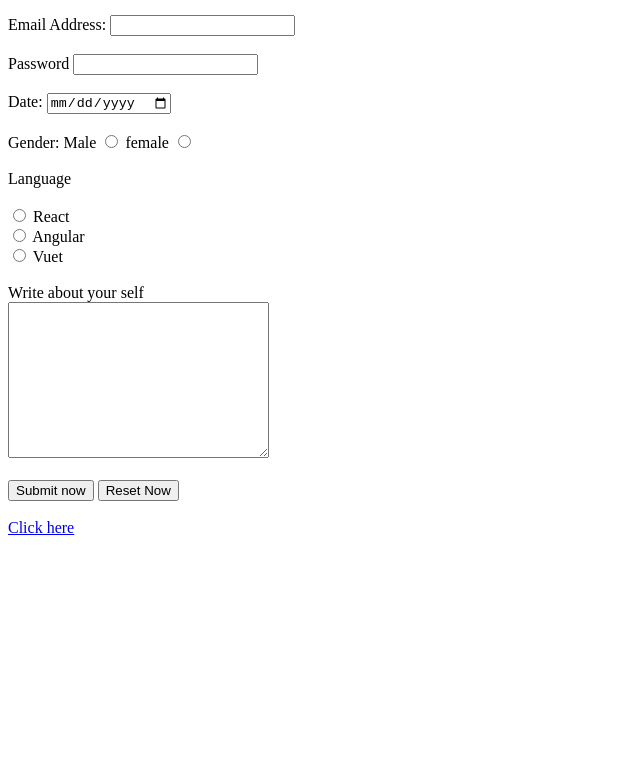
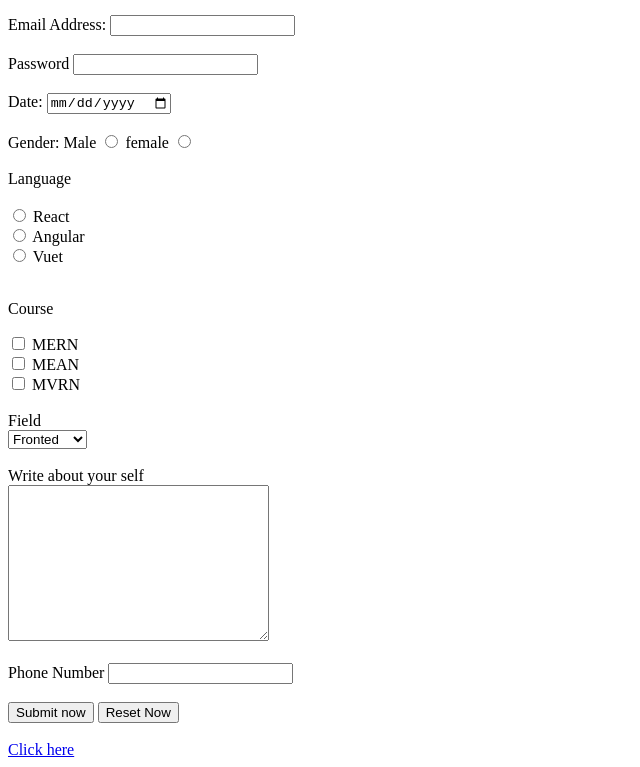
Before and after one commit to sakibhasan123/form, a plain HTML site: page index.html in a window 1280 px wide. Shown: the part 104-871 px from the top of the page, without its empty margins (0-640 px from the left). Before the commit the page ends 800 px from the top, so only its background shows below. Drawn offline with Linux system fonts and the light colour scheme.

Commit message:
Update index.html

```diff
--- a/index.html
+++ b/index.html
@@ -37,11 +37,29 @@
   <label for="Angular">Angular</label><br>
   <input type="radio" id="vue" name="language" value="vuet">
   <label for="vue">Vuet</label><br><br>
+ <p>Course</p>
+  <input type="checkbox" id="Course"  >
+  <label for="Course">MERN</label><br>
+  <input type="checkbox" id="Course"  >
+  <label for="Course">MEAN</label><br>
+  <input type="checkbox" id="Course"  >
+  <label for="Course">MVRN</label><br><br>
 
+
+  <label for="Field">Field</label><br>
+  <select name="Field" id="Field" >
+      <option value="Fronted">Fronted</option>
+      <option value="Backend"> Backend</option>
+      <option value="Full stack">Full stack</option>
+  </select><br><br>
 
 
 
  <div>Write about your self<br><textarea name="myText" id="" cols="30" rows="10"></textarea></div><br>
+
+
+ <label for="">Phone Number</label>
+ <input type="text" value="" name=" My number" id="phonbe number"><br><br>
 
 
 
```
